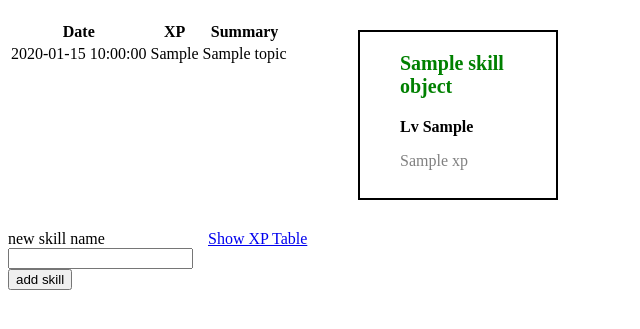
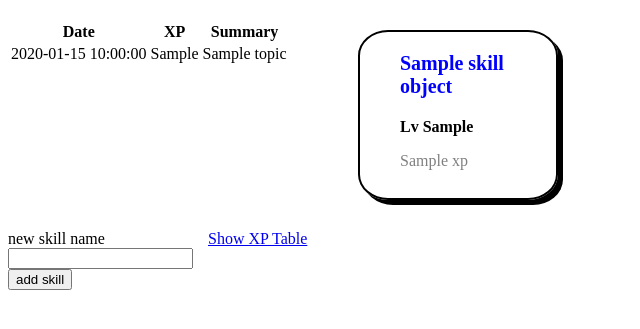
Before and after one commit to IsHaltEchtSo/xp_tracker, a Flask app: template app/blueprints/skill/templates/index.html in a window 1280 px wide. Shown: the part 36-365 px from the top of the page, without its empty margins (0-640 px from the left). Run offline with Flask 2, Linux system fonts and the light colour scheme; the template is opened without the code that fills it: values that come from a table or form of the project are taken from there, most other values are stand-ins (such as "Sample title", 1, 10 or a date in 2020).

Commit message:
light styling for skill cards

```diff
--- a/app/blueprints/skill/static/css/skills/index.css
+++ b/app/blueprints/skill/static/css/skills/index.css
@@ -21,16 +21,25 @@
 .skill-card {
     box-sizing: border-box;
     border: black solid 2px;
+    border-radius: 15%;
     width: 200px;
     padding-left: 40px;
     margin-top: 10px;
     text-decoration: none;
-    this-example:none;
+    box-shadow: 5px 5px black;
 }
+
+.skill-card:hover {
+    background-color: rgb(212, 230, 210);
+}
+    .skill-text-button {
+        display: inline;
+        background-color: yellow;
+    }
     .skill-name {
         font-weight: 900;
         font-size: 20px;
-        color: green;
+        color: blue;
     }
     .skill-level {
         font-weight: 600;
--- a/app/blueprints/skill/templates/index.html
+++ b/app/blueprints/skill/templates/index.html
@@ -12,11 +12,14 @@
     <!-- SESSIONS LISTING -->
     <div class="history box">
         <table>
-            <tr>
-                <th>Date</th>
-                <th>XP</th>
-                <th>Summary</th>
-            </tr>
+            <thead>
+                <tr>
+                    <th>Date</th>
+                    <th>XP</th>
+                    <th>Summary</th>
+                </tr>
+            </thead>
+            <tbody>
             {% for session in skill_sessions | sort(attribute='date', reverse=True) %}
                 <tr>
                     <td>{{session.date}}</td>
@@ -24,8 +27,12 @@
                     <td>{{session.topic}}</td>
                 </tr>
             {% endfor %}
+            </tbody>
         </table>
     </div>
+
+
+
 
     <!-- SKILLS LISTING -->
     <div class="skills-card-grid">
@@ -38,6 +45,21 @@
         {% endfor %}
     </div>
 </div>
+
+
+
+
+
+
+
+
+
+
+
+
+
+
+
 
 <div class="button-grid">
     <!-- FORM TO ADD SKILLS -->
```
